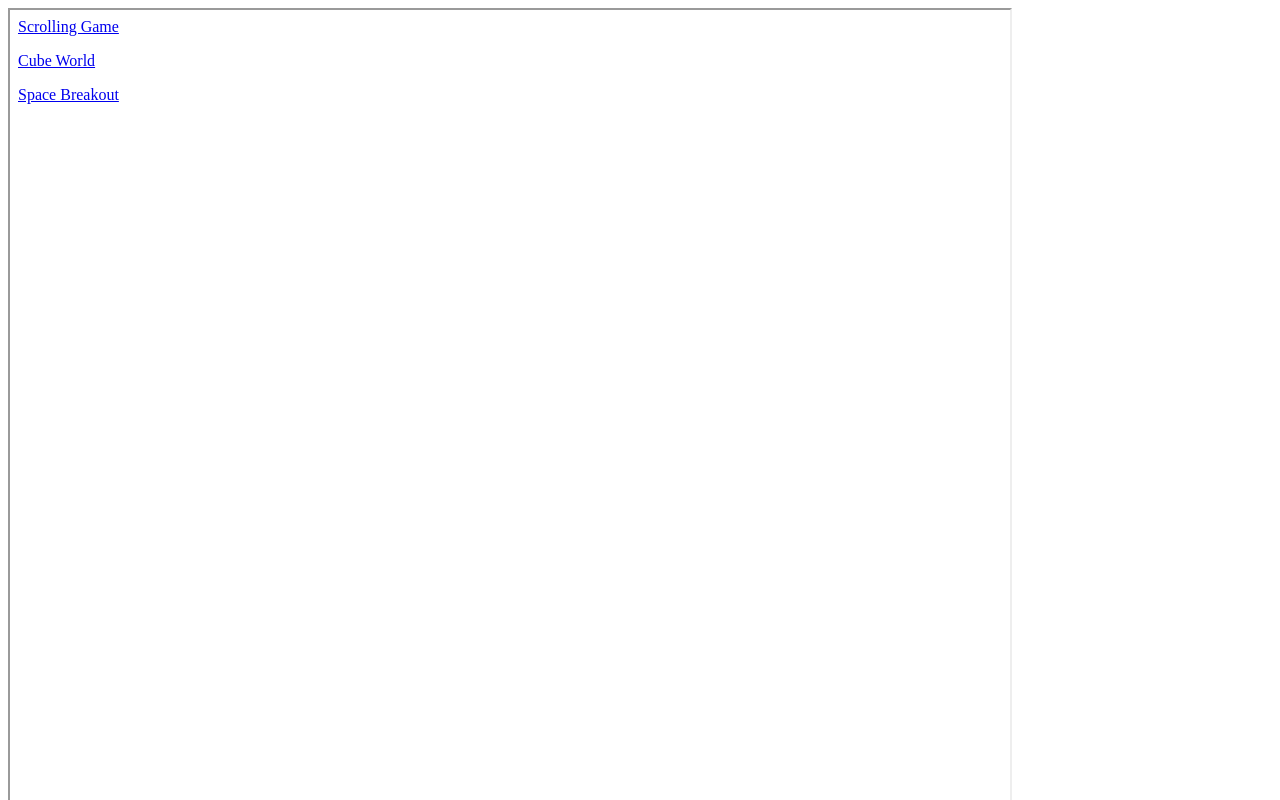
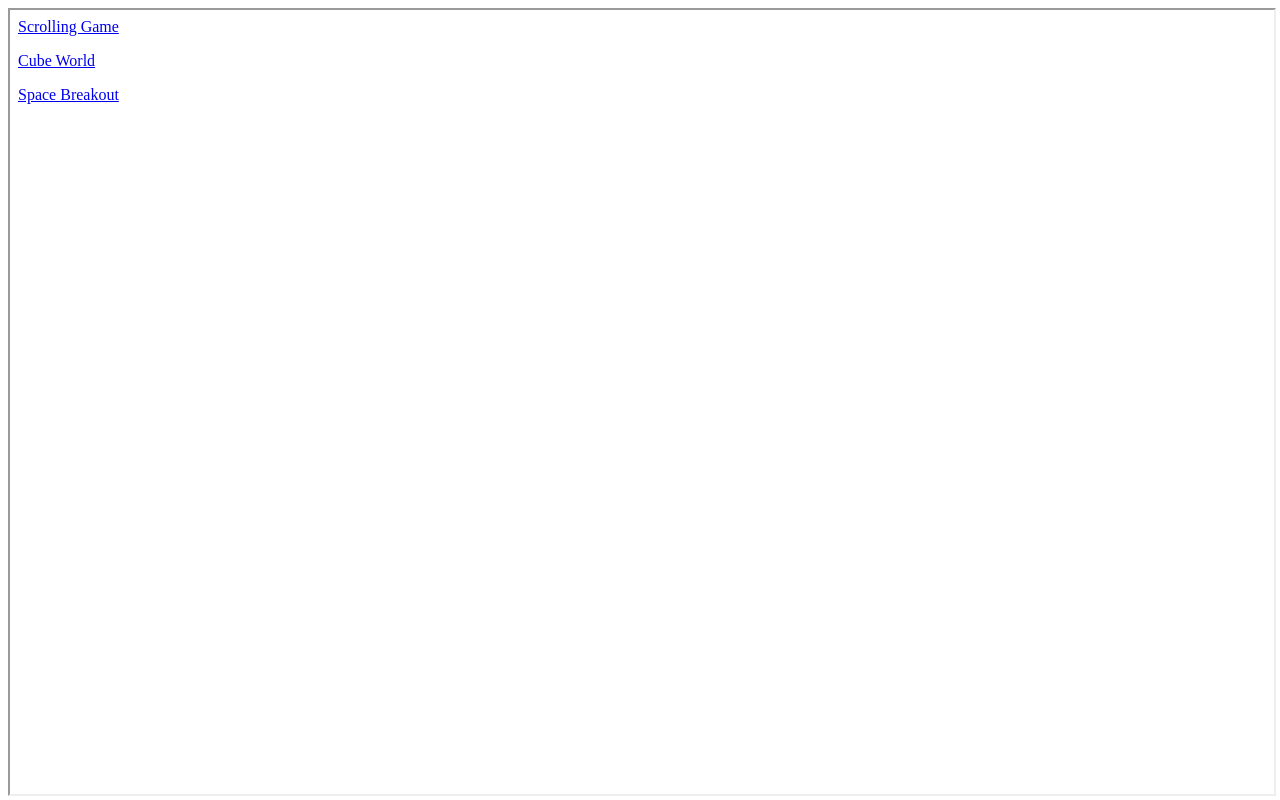
Before and after one commit to GamerguysGreatGames/gamelauncher, a plain HTML site: page index.html in a window 1280 px wide. Shown: the top 800 px of the page. Drawn offline with Linux system fonts and the light colour scheme.

Commit message:
Update index.html

```diff
--- a/index.html
+++ b/index.html
@@ -1,2 +1,2 @@
 
-<iframe style="width: 1000; height: 1000; overflow: hidden;" src="https://gamerguysgreatgames.github.io/gamelauncher/gamelaunch.html" width="100%" height="100%" scrolling="no">Iframes not supported</iframe>
+<iframe style="width: 100%; height: 100%; overflow: hidden;" src="https://gamerguysgreatgames.github.io/gamelauncher/gamelaunch.html" width="100%" height="100%" scrolling="no">Iframes not supported</iframe>
```
